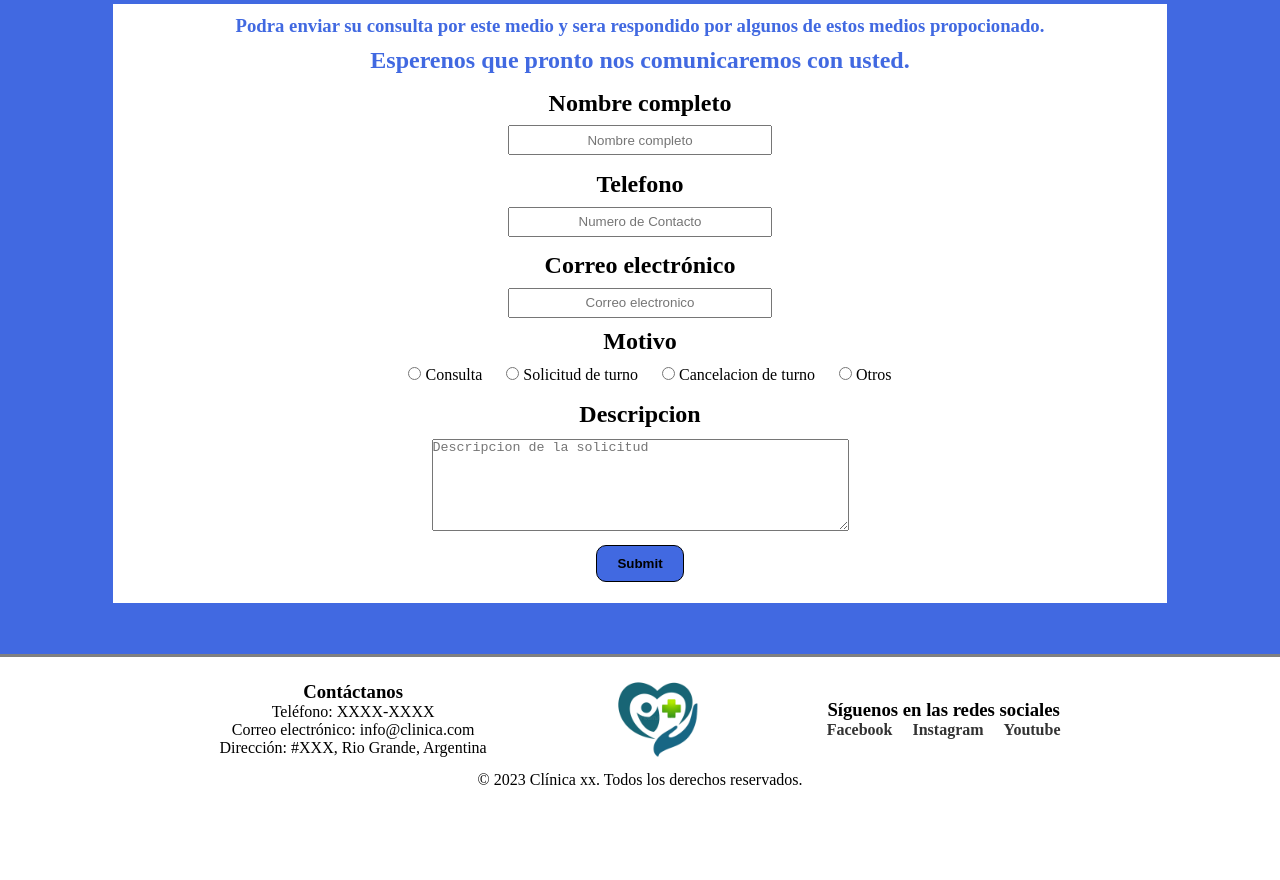
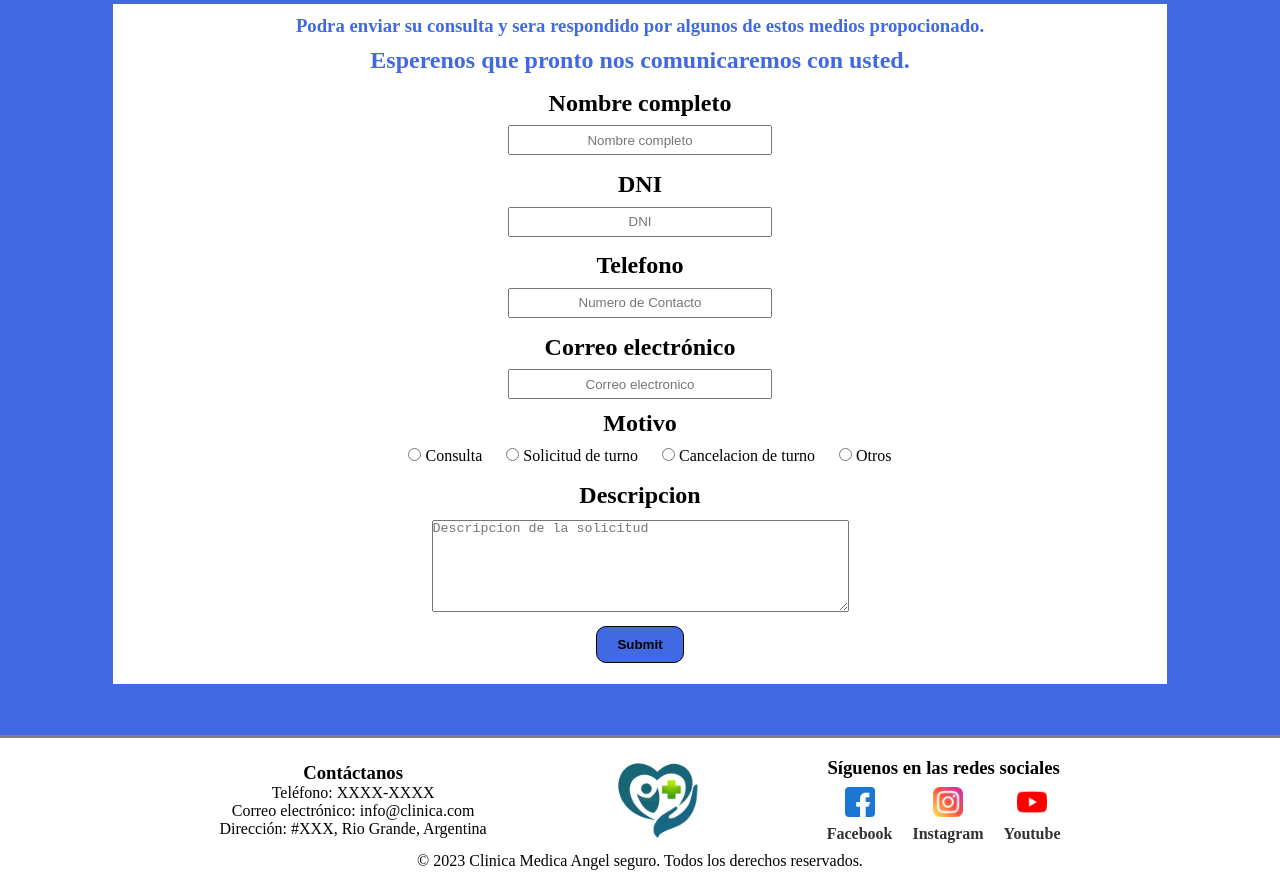
Before and after one commit to AlanSaenz/TP_HTML_BASICO-CSS, a plain HTML site: page index.html in a window 1280 px wide. Shown: the part 4408-5288 px from the top of the page. Before the commit the page ends 5207 px from the top, so only its background shows below. Drawn offline with Linux system fonts and the light colour scheme.

Commit message:
Completado el HTML y CSS

```diff
--- a/Style.css
+++ b/Style.css
@@ -49,7 +49,7 @@ a {
 
 #logoNav{
     width: 55px;
-    height: 55px
+    height: 55px;
 }
 
 /* ----------------------------- */
@@ -408,6 +408,16 @@ footer{
     margin-right: 100px;
 }
 
+.icono_social_footer{
+    width: 30px;
+    height: 30px;
+}
+
+.item_footer{
+    margin-top: 8px;
+    justify-content: center;
+}
+
 /* ----------------------------- */
 /* EXTRAS */
 
--- a/index.html
+++ b/index.html
@@ -263,12 +263,17 @@
 
         <form action="#" id="formulario_contacto">
 
-            <h3 class="texto_consulta">Podra enviar su consulta por este medio y sera respondido por algunos de estos medios propocionado.</h3>
+            <h3 class="texto_consulta">Podra enviar su consulta y sera respondido por algunos de estos medios propocionado.</h3>
             <h2 class="texto_consulta">Esperenos que pronto nos comunicaremos con usted.</h2>
 
             <div class="bloque_form">
                 <h4>Nombre completo</h4>
                 <input type="text" placeholder="Nombre completo">
+            </div>
+
+            <div class="bloque_form">
+                <h4>DNI</h4>
+                <input type="text" placeholder="DNI">
             </div>
 
             <div class="bloque_form">
@@ -339,16 +344,25 @@
                     <div class="foot">
                         <h3>Síguenos en las redes sociales</h3>
                         <ul>
-                          <li><a href="#">Facebook<i class="Red-social"></i></a></li>
-                          <li><a href="#">Instagram<i class="Red-social"></i></a></li>
-                          <li><a href="#">Youtube<i class="Red-social"></i></a></li>
+                            <li>
+                                <ul class="item_footer"><img class="icono_social_footer" src="imagenes/facebook.png" alt="Facebook"></ul>
+                                <ul class="item_footer"><a href="#">Facebook<i class="Red-social"></i></a></ul>
+                            </li>
+                            <li>
+                                <ul class="item_footer"><img class="icono_social_footer" src="imagenes/instagram.png" alt="Instagram"></ul>
+                                <ul class="item_footer"><a href="#">Instagram<i class="Red-social"></i></a></ul>
+                            </li>
+                            <li>
+                                <ul class="item_footer"><img class="icono_social_footer" src="imagenes/youtube.png" alt="Youtube"></ul>
+                                <ul class="item_footer"><a href="#">Youtube<i class="Red-social"></i></a></ul>
+                            </li>
                         </ul>
                     </div>
                   </li>
             </ul>
 
             <div id="copy">
-                <p>© 2023 Clínica xx. Todos los derechos reservados.</p>
+                <p>© 2023 Clinica Medica Angel seguro. Todos los derechos reservados.</p>
             </div>
 
         </div>
```
Also changed, not shown: imagenes/facebook.png (added), imagenes/instagram.png (added), imagenes/youtube.png (added).
